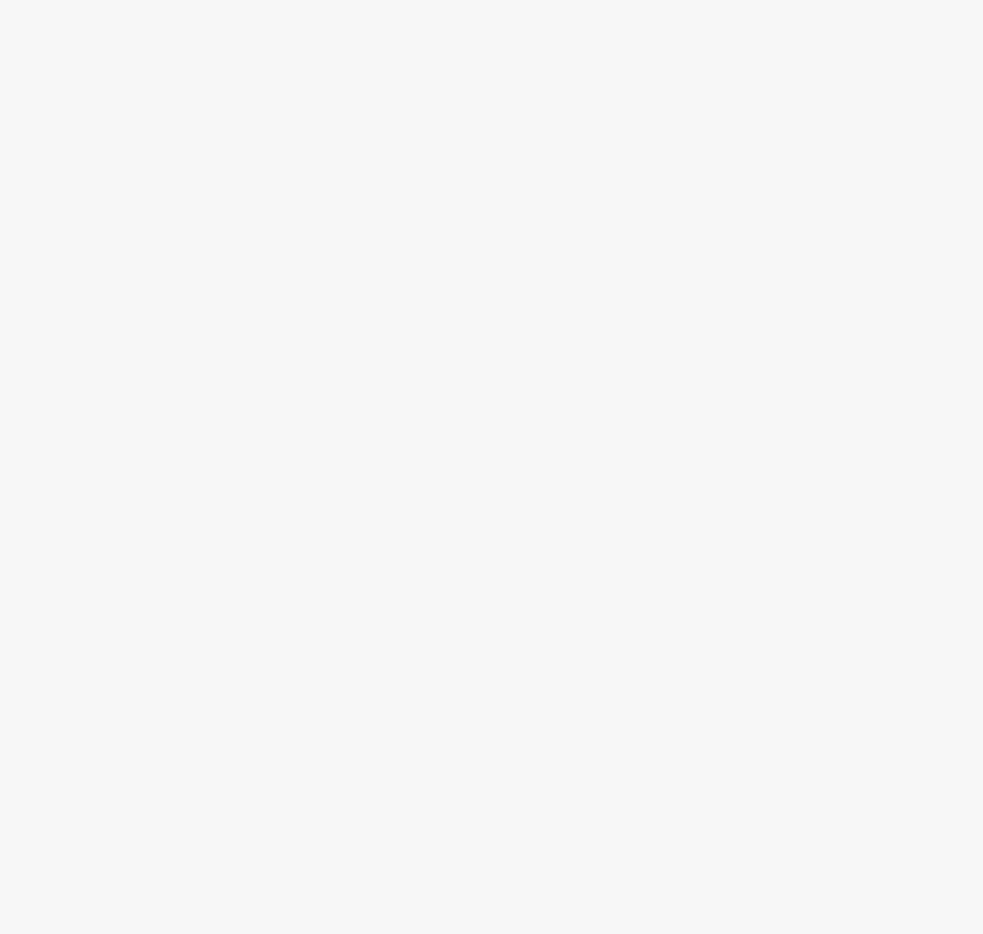
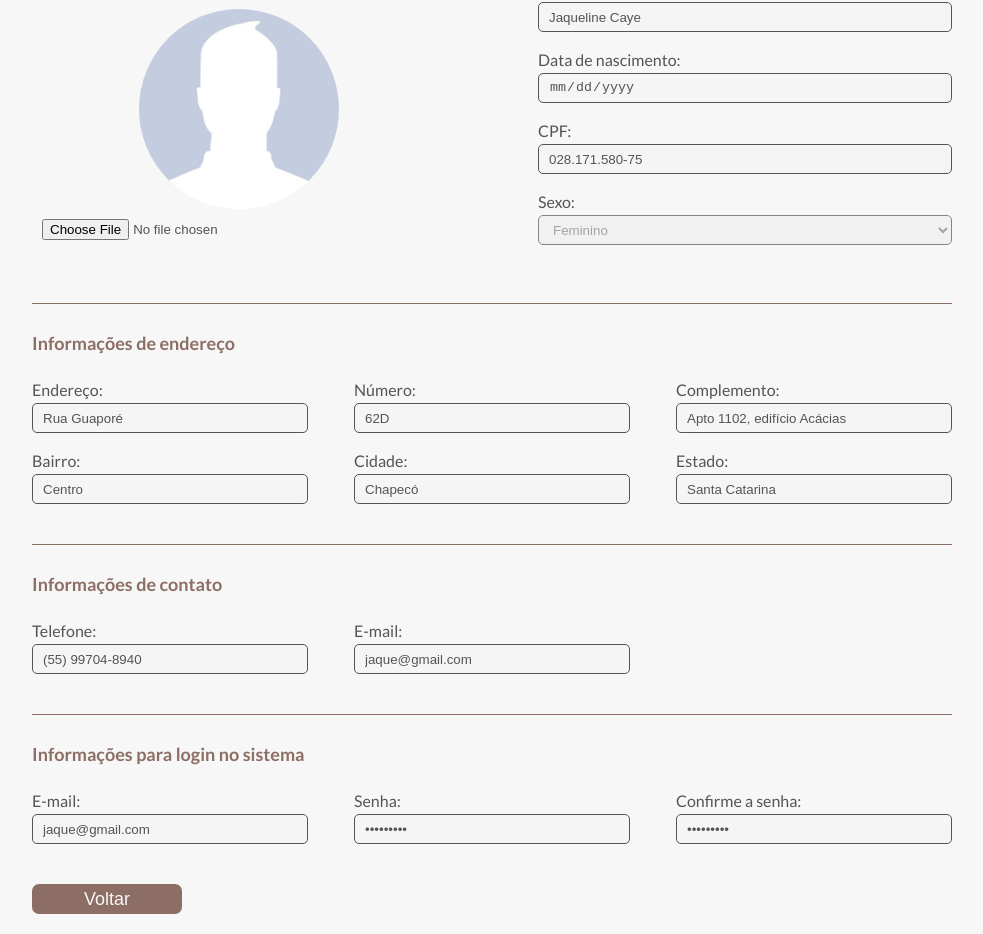
Before and after one commit to jaquecaye2/Beauty-Company, a React (Create React App) app in the folder front-end/: page /clientProfile in a window 1280 px wide. Shown: the part 220-1154 px from the top of the page, without its empty margins (148-1131 px from the left). Before the commit the page ends 884 px from the top, so only its background shows below. Built offline with nearby package versions, Linux system fonts and the light colour scheme.

Commit message:
Create layout for Client Profile screen

```diff
--- a/front-end/src/Components/pages/ClientProfile.js
+++ b/front-end/src/Components/pages/ClientProfile.js
@@ -1,14 +1,220 @@
 import styled from "styled-components";
+import InputMask from "react-input-mask";
+import { Link } from "react-router-dom";
 
 import Sidebar from "../shared/Sidebar";
 
-export default function ClientProfile(){
-    return(
-        <Window>
+import perfil from "../../assets/images/example.jpeg";
+
+export default function ClientProfile() {
+  // adicionar o olhinho em todos os passwords
+
+  return (
+    <Window>
       <Sidebar />
-      <Box>Esta é a página ShowCLients</Box>
+      <Box>
+        <form>
+          <ElementForm>
+            <h4>Informações pessoais</h4>
+
+            <div className="personalInfo">
+              <div className="profilePicture">
+                <label for="avatar">Escolha uma foto de perfil:</label>
+                <div>
+                  <img src={perfil} />
+                </div>
+                <input
+                  type="file"
+                  id="avatar"
+                  name="avatar"
+                  accept="image/png, image/jpeg"
+                />
+              </div>
+              <div>
+                <div>
+                  <label for="name">Nome Completo:</label>
+                  <input
+                    type="text"
+                    id="name"
+                    name="name"
+                    value="Jaqueline Caye"
+                    disabled
+                  />
+                </div>
+                <div>
+                  <label for="date">Data de nascimento:</label>
+                  <input
+                    type="date"
+                    id="date"
+                    name="date"
+                    value="14/12/1997"
+                    disabled
+                  />
+                </div>
+                <div>
+                  <label for="cpf">CPF:</label>
+                  <InputMask
+                    id="cpf"
+                    name="cpf"
+                    mask="999.999.999-99"
+                    value="028.171.580-75"
+                    disabled
+                  />
+                </div>
+                <div>
+                  <label>Sexo:</label>
+                  <select name="select" disabled>
+                    <option value="null"></option>
+                    <option value="female" selected>
+                      Feminino
+                    </option>
+                    <option value="masc">Masculino</option>
+                    <option value="other">Prefiro não responder</option>
+                  </select>
+                </div>
+              </div>
+            </div>
+          </ElementForm>
+
+          <ElementForm>
+            <h4>Informações de endereço</h4>
+
+            <div>
+              <div>
+                <label for="adress">Endereço:</label>
+                <input
+                  type="text"
+                  id="adress"
+                  name="adress"
+                  value="Rua Guaporé"
+                  disabled
+                />
+              </div>
+              <div>
+                <label for="number">Número:</label>
+                <input
+                  type="text"
+                  id="number"
+                  name="number"
+                  value="62D"
+                  disabled
+                />
+              </div>
+              <div>
+                <label for="complement">Complemento:</label>
+                <input
+                  type="text"
+                  id="complement"
+                  name="complement"
+                  value="Apto 1102, edifício Acácias"
+                  disabled
+                />
+              </div>
+              <div>
+                <label for="district">Bairro:</label>
+                <input
+                  type="text"
+                  id="district"
+                  name="district"
+                  value="Centro"
+                  disabled
+                />
+              </div>
+              <div>
+                <label for="city">Cidade:</label>
+                <input
+                  type="text"
+                  id="city"
+                  name="city"
+                  value="Chapecó"
+                  disabled
+                />
+              </div>
+              <div>
+                <label for="state">Estado:</label>
+                <input
+                  type="text"
+                  id="state"
+                  name="state"
+                  value="Santa Catarina"
+                  disabled
+                />
+              </div>
+            </div>
+          </ElementForm>
+
+          <ElementForm>
+            <h4>Informações de contato</h4>
+            <div className="contacts">
+              <div>
+                <label for="phone">Telefone:</label>
+                <InputMask
+                  id="phone"
+                  name="phone"
+                  mask="(99) 99999-9999"
+                  value="(55) 99704-8940"
+                  disabled
+                />
+              </div>
+              <div>
+                <label for="email">E-mail:</label>
+                <input
+                  type="email"
+                  id="email"
+                  name="email"
+                  value="jaque@gmail.com"
+                  disabled
+                />
+              </div>
+            </div>
+          </ElementForm>
+
+          <ElementForm>
+            <h4>Informações para login no sistema</h4>
+
+            <div>
+              <div>
+                <label for="email2">E-mail:</label>
+                <input
+                  type="email"
+                  id="email2"
+                  name="email2"
+                  value="jaque@gmail.com"
+                  disabled
+                />
+              </div>
+              <div>
+                <label for="password">Senha:</label>
+                <input
+                  type="password"
+                  id="password"
+                  name="password"
+                  value="123445556"
+                  disabled
+                />
+              </div>
+              <div>
+                <label for="confirmPassword">Confirme a senha:</label>
+                <input
+                  type="password"
+                  id="confirmPassword"
+                  name="confirmPassword"
+                  value="123445556"
+                  disabled
+                />
+              </div>
+            </div>
+          </ElementForm>
+
+          <Buttons>
+            <Link to="/newSchedule">
+              <button>Voltar</button>
+            </Link>
+          </Buttons>
+        </form>
+      </Box>
     </Window>
-    )
+  );
 }
 
 const Window = styled.div`
@@ -21,4 +227,130 @@ const Box = styled.div`
   padding: 20px;
   width: 75%;
   margin: 0 auto;
+
+  h3 {
+    color: var(--cor-detalhes);
+    text-transform: uppercase;
+    font-size: 22px;
+    font-weight: bolder;
+    text-align: center;
+    margin: 20px 0;
+  }
 `;
+
+const ElementForm = styled.div`
+  border-top: 1px solid var(--cor-detalhes);
+  padding: 30px 0;
+
+  h4 {
+    color: var(--cor-detalhes);
+    font-size: 18px;
+    font-weight: bold;
+    margin-bottom: 20px;
+  }
+
+  div {
+    display: flex;
+    align-items: center;
+    flex-wrap: wrap;
+    justify-content: space-between;
+  }
+
+  div.contacts {
+    justify-content: left;
+
+    div {
+      margin-right: 5%;
+    }
+  }
+
+  div > div {
+    width: 30%;
+    margin: 10px 0;
+    flex-direction: column;
+    justify-content: center;
+    align-items: flex-start;
+  }
+
+  div.personalInfo {
+    height: 100%;
+    display: flex;
+    align-items: center;
+    justify-content: space-between;
+
+    div {
+      width: 45%;
+
+      div {
+        width: 100%;
+      }
+    }
+  }
+
+  div.profilePicture {
+    height: 300px;
+    div {
+      display: flex;
+      align-items: center;
+      justify-content: center;
+
+      img {
+        border-radius: 200px;
+        width: 200px;
+        height: 200px;
+        object-fit: cover;
+      }
+    }
+
+    input {
+      border: none;
+      display: flex;
+    }
+  }
+
+  label {
+    margin-bottom: 5px;
+  }
+
+  input {
+    height: 30px;
+    width: 100%;
+    border-radius: 5px;
+    border: 1px solid var(--cor-texto);
+    padding: 0 10px;
+  }
+
+  select {
+    height: 30px;
+    width: 100%;
+    border-radius: 5px;
+    border: 1px solid var(--cor-texto);
+    padding: 0 10px;
+  }
+`;
+
+const Buttons = styled.div`
+  display: flex;
+  align-items: center;
+  justify-content: space-between;
+
+  a {
+    text-decoration: none;
+    color: var(--cor-fundo);
+  }
+
+  button {
+    font-size: 18px;
+    border: none;
+    border-radius: 7px;
+    background-color: var(--cor-detalhes);
+    color: var(--cor-fundo);
+    height: 30px;
+    width: 150px;
+
+    :hover {
+      filter: brightness(0.8);
+      cursor: pointer;
+    }
+  }
+`;
--- a/front-end/src/Components/pages/CreateClient.js
+++ b/front-end/src/Components/pages/CreateClient.js
@@ -5,7 +5,6 @@ import { Link } from "react-router-dom";
 import Sidebar from "../shared/Sidebar";
 
 import perfil from "../../assets/images/example.jpeg";
-
 
 export default function CreateClient() {
   return (
@@ -54,9 +53,7 @@ export default function CreateClient() {
                   <label>Sexo:</label>
                   <select name="select" required>
                     <option value="null" selected></option>
-                    <option value="female" selected>
-                      Feminino
-                    </option>
+                    <option value="female">Feminino</option>
                     <option value="masc">Masculino</option>
                     <option value="other">Prefiro não responder</option>
                   </select>
--- a/front-end/src/Components/pages/CreateProfessional.js
+++ b/front-end/src/Components/pages/CreateProfessional.js
@@ -8,7 +8,6 @@ import perfil from "../../assets/images/example.jpeg";
 
 export default function CreateProfessional() {
   // abrir os serviços de acordo com os itens selecionados
-
 
   return (
     <Window>
@@ -56,9 +55,7 @@ export default function CreateProfessional() {
                   <label>Sexo:</label>
                   <select name="select" required>
                     <option value="null" selected></option>
-                    <option value="female" selected>
-                      Feminino
-                    </option>
+                    <option value="female">Feminino</option>
                     <option value="masc">Masculino</option>
                     <option value="other">Prefiro não responder</option>
                   </select>
```
